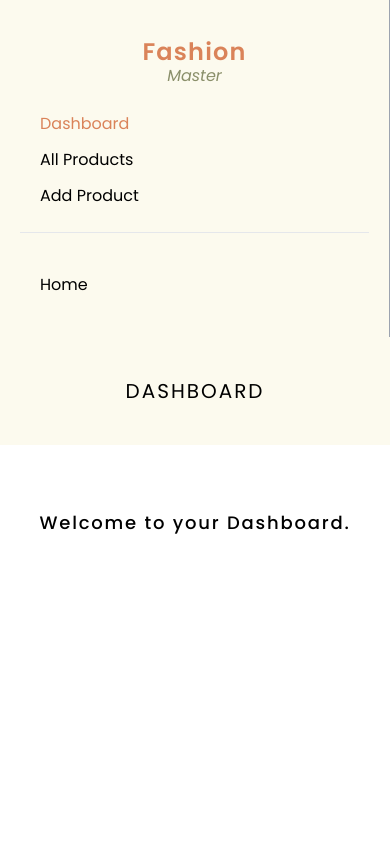
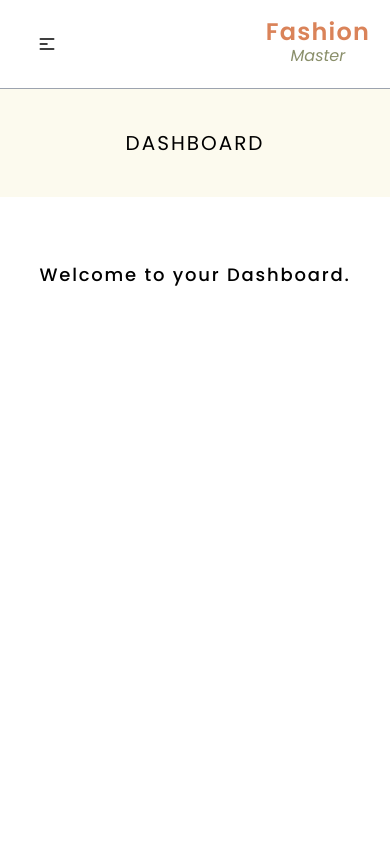
Before and after one commit to najrulislam38/fasion-master, a React (Vite) app: page /dashboard in a window 390 px wide. Shown: the top 844 px of the page. Built offline with nearby package versions, Linux system fonts and the light colour scheme.

Commit message:
update and modifications some files

```diff
--- a/src/Components/Banner/Banner.jsx
+++ b/src/Components/Banner/Banner.jsx
@@ -15,7 +15,7 @@
             <h1 className="text-2xl md:text-4xl lg:text-6xl tracking-widest leading-10 mt-2 mb-2 md:mb-7">
               New Collection
             </h1>
-            <p className="text-sm md:text-base text-gray-500 tracking-wide mb-10 text-justify">
+            <p className="text-sm md:text-base text-gray-500 tracking-wide mb-10 text-justify max-w-xl">
               Look at the sunset, life is amazing, life is beautiful, life is
               what you make it
             </p>
--- a/src/Components/Header/BestProduct/BestProduct.jsx
+++ b/src/Components/Header/BestProduct/BestProduct.jsx
@@ -2,21 +2,20 @@
 import useAxiosPublic from "../../../Hooks/useAxiosPublic";
 import Container from "../../Container/Container";
 import { Link } from "react-router-dom";
+import Loading from "../../Loading/Loading";
 
 const BestProduct = () => {
   const axiosPublic = useAxiosPublic();
 
-  const {
-    data: products,
-    isLoading,
-    error,
-  } = useQuery({
+  const { data: products, isLoading } = useQuery({
     queryKey: ["best-products"],
     queryFn: () =>
       axiosPublic.get("/products").then((res) => res.data?.products),
   });
 
-  console.log(products);
+  if (isLoading) {
+    return <Loading />;
+  }
 
   return (
     <div className="my-10 md:my-20">
--- a/src/Components/Header/Header.jsx
+++ b/src/Components/Header/Header.jsx
@@ -88,7 +88,7 @@
               ))}
             </ul>
           </div>
-          <div className="navbar-end flex gap-4 items-center">
+          <div className="navbar-end flex gap-4 items-center cursor-pointer">
             <div className="avatar online">
               <div className="ring-primary w-10 rounded-full ring ring-offset-2">
                 <img src="https://img.daisyui.com/images/stock/photo-1534528741775-53994a69daeb.webp" />
--- /dev/null
+++ b/src/Components/Loading/Loading.jsx
@@ -0,0 +1,11 @@
+const Loading = () => {
+  return (
+    <div className="flex justify-center items-center h-screen">
+      <div className="">
+        <span className="loading loading-spinner loading-lg"></span>
+      </div>
+    </div>
+  );
+};
+
+export default Loading;
--- a/src/Pages/Dashboard/AllProducts/AllProducts.jsx
+++ b/src/Pages/Dashboard/AllProducts/AllProducts.jsx
@@ -3,6 +3,7 @@
 import { TrashIcon } from "@heroicons/react/16/solid";
 import useAxiosPublic from "../../../Hooks/useAxiosPublic";
 import Swal from "sweetalert2";
+import Loading from "../../../Components/Loading/Loading";
 
 const AllProducts = () => {
   const axiosPublic = useAxiosPublic();
@@ -58,10 +59,10 @@
   };
 
   if (isLoading) {
-    return <h1> Loading ....</h1>;
+    return <Loading />;
   }
   if (error) {
-    return <h1> {error?.message}</h1>;
+    return <p> {error?.message}</p>;
   }
 
   let count = 0;
--- a/src/Pages/Dashboard/Dashboard/DashboardSideBar.jsx
+++ b/src/Pages/Dashboard/Dashboard/DashboardSideBar.jsx
@@ -20,7 +20,53 @@
     },
   ];
   return (
-    <div className="relative max-w-md bg-[#FCFAEE] h-full border-r border-gray-400 px-5 py-10">
+    <div className=" bg-[#FCFAEE] h-full ">
+      <div className="flex items-center justify-between lg:hidden bg-white border-b border-gray-400 w-full p-5">
+        <div className="dropdown">
+          <div tabIndex={0} role="button" className="btn btn-ghost lg:hidden">
+            <svg
+              xmlns="http://www.w3.org/2000/svg"
+              className="h-5 w-5"
+              fill="none"
+              viewBox="0 0 24 24"
+              stroke="currentColor"
+            >
+              <path
+                strokeLinecap="round"
+                strokeLinejoin="round"
+                strokeWidth="2"
+                d="M4 6h16M4 12h8m-8 6h16"
+              />
+            </svg>
+          </div>
+          <ul
+            tabIndex={0}
+            className="menu menu-sm dropdown-content bg-white rounded-box z-[1] mt-3 w-52 p-2 shadow"
+          >
+            {links?.map((navLink, index) => (
+              <Link
+                to={`${navLink?.path}`}
+                key={index}
+                className={`${
+                  navLink?.path == pathName && "text-primary"
+                } text-sm cursor-pointer my-1`}
+                href={navLink?.path}
+              >
+                {navLink.name}
+              </Link>
+            ))}
+          </ul>
+        </div>
+        <Link to={"/"}>
+          <div className="flex flex-col text-center">
+            <h1 className="text-2xl font-semibold leading-none tracking-wider text-primary">
+              Fashion
+            </h1>
+            <p className="text-secondary italic">Master</p>
+          </div>
+        </Link>
+      </div>
+      <div className="relative hidden lg:block max-w-md bg-[#FCFAEE] h-full border-r border-gray-400 px-5 py-10">
         <div className="flex flex-col text-center">
           <h1 className="text-2xl font-semibold leading-none tracking-wider text-primary">
             Fashion
@@ -52,6 +98,7 @@
           </Link>
         </div>
       </div>
+    </div>
   );
 };
 
--- a/src/Pages/Dashboard/UpdateProduct/UpdateProduct.jsx
+++ b/src/Pages/Dashboard/UpdateProduct/UpdateProduct.jsx
@@ -4,6 +4,7 @@
 import { useFieldArray, useForm } from "react-hook-form";
 import { useEffect } from "react";
 import Swal from "sweetalert2";
+import Loading from "../../../Components/Loading/Loading";
 
 const UpdateProduct = () => {
   const axiosPublic = useAxiosPublic();
@@ -90,10 +91,10 @@
   }, [product, reset, appendImage]);
 
   if (isLoading || loadingCategories) {
-    return <h1> Loading ....</h1>;
+    return <Loading />;
   }
   if (error) {
-    return <h1> {error?.message}</h1>;
+    return <p> {error?.message}</p>;
   }
 
   return (
--- a/src/Pages/Home/Home.jsx
+++ b/src/Pages/Home/Home.jsx
@@ -1,7 +1,12 @@
 import Banner from "../../Components/Banner/Banner";
 import BestProduct from "../../Components/Header/BestProduct/BestProduct";
+import Loading from "../../Components/Loading/Loading";
 
 const Home = () => {
+  const a = 0;
+  if (a > 0) {
+    return <Loading />;
+  }
   return (
     <div>
       <Banner />
--- a/src/Pages/Products/Products.jsx
+++ b/src/Pages/Products/Products.jsx
@@ -4,6 +4,7 @@
 import { useQuery } from "@tanstack/react-query";
 import { Link } from "react-router-dom";
 import { Bars3Icon, XMarkIcon } from "@heroicons/react/16/solid";
+import Loading from "../../Components/Loading/Loading";
 
 const Products = () => {
   const axiosPublic = useAxiosPublic();
@@ -38,10 +39,10 @@
         });
 
   if (isLoading) {
-    return <h1> Loading ....</h1>;
+    return <Loading />;
   }
   if (error) {
-    return <h1> {error?.message}</h1>;
+    return <p> {error?.message}</p>;
   }
   // console.log(allProducts);
 
--- a/src/Pages/Shared/ProductDetails.jsx
+++ b/src/Pages/Shared/ProductDetails.jsx
@@ -3,6 +3,7 @@
 import { useQuery } from "@tanstack/react-query";
 import Container from "../../Components/Container/Container";
 import { ShoppingBagIcon, ShoppingCartIcon } from "@heroicons/react/16/solid";
+import Loading from "../../Components/Loading/Loading";
 
 const ProductDetails = () => {
   const { id } = useParams();
@@ -17,10 +18,10 @@
   });
 
   if (isLoading) {
-    return <h1> Loading ....</h1>;
+    return <Loading />;
   }
   if (isLoading) {
-    return <h1> {error?.message}</h1>;
+    return <p> {error?.message}</p>;
   }
 
   console.log(data);
```
Lines whose indentation alone changed are shown as unchanged.
